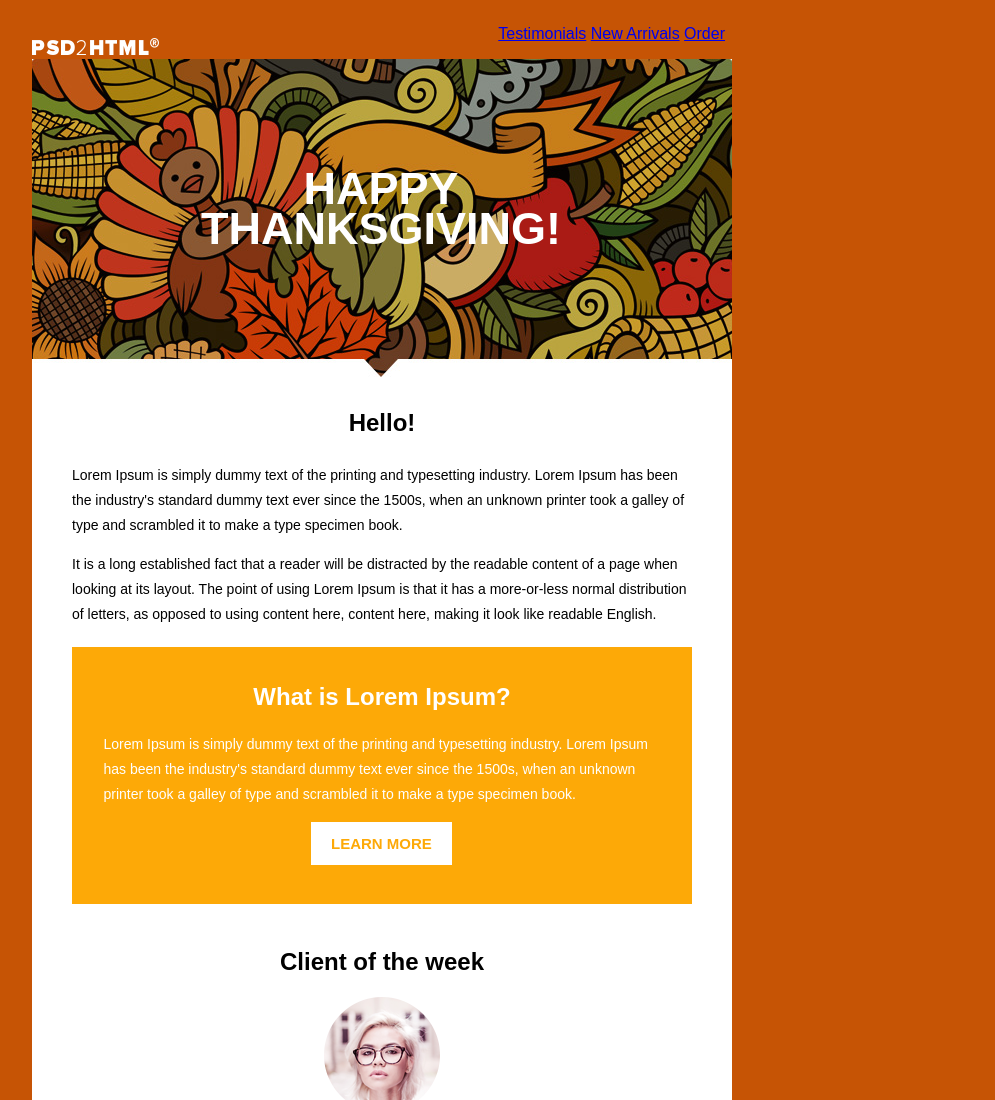
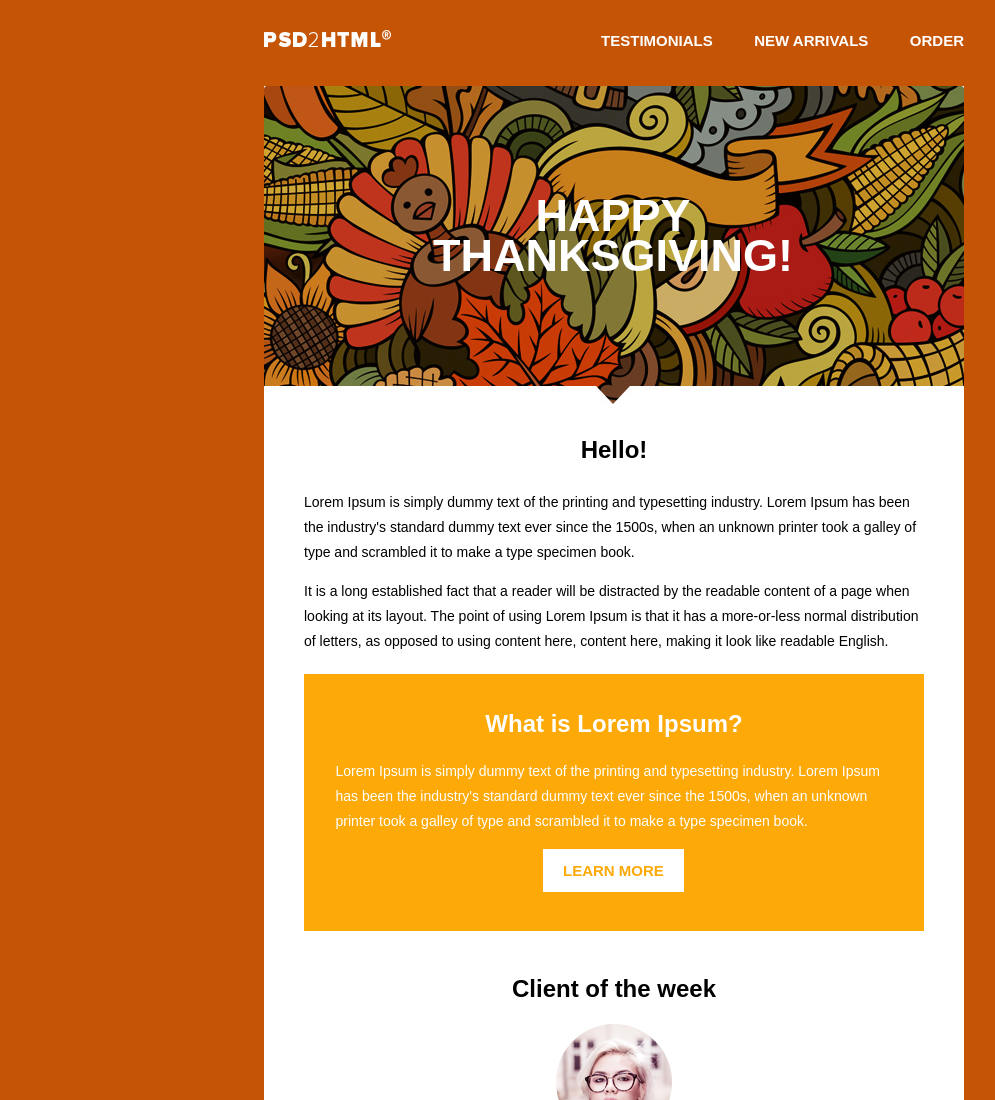
Before and after one commit to karachev/thanksgiving, a plain HTML site: page index.html in a window 1280 px wide. Shown: the top 1100 px of the page, without its empty margins (26-1021 px from the left). Drawn offline with Linux system fonts and the light colour scheme.

Commit message:
fix grid menu

```diff
--- a/css/style.css
+++ b/css/style.css
@@ -1,6 +1,6 @@
 body {
   width: 800px;
-/*  margin: 0 auto;*/
+  margin: 0 auto; /*------------------------------*/
   background: #c65405;
   font-family: "Arial";
 }
@@ -13,7 +13,7 @@ body {
 
 .main-navigation {
   float: right;
-  margin-right: 57px;
+  margin-right: 50px;
 }
 
 .container:after,
@@ -26,7 +26,10 @@ body {
 .main-navigation li {
   display: inline-block;
   vertical-align: middle;
-
+  font-size: 15px;
+  font-weight: bold;
+  text-transform: uppercase;
+  margin-left: 37px;
 }
 
 .index-logo {
@@ -42,7 +45,6 @@ h1 {
   text-align: center;
   text-transform: uppercase;
   color: #ffffff;
-
 }
 
 .hello {
@@ -82,7 +84,6 @@ h1 {
   font-size: 14px;
   font-weight: normal;
   line-height: 25px;
-
 }
 
 .news {
@@ -215,8 +216,6 @@ h1 {
   margin-bottom: 39px;
 }
 
-
-
 .learn-orange {
   background: #fda907;
 }
@@ -231,7 +230,6 @@ h1 {
   top: 80px;
   left: 184px;
   width: 430px;
-
 }
 
 .hello p {
@@ -276,12 +274,23 @@ h1 {
 }
 
 .client h3 {
-
   margin: 8px;
   margin-bottom: 2px;
   font-family: "Arial";
   font-size: 15px;
   line-height: 30px;
   font-weight: bold;
+}
 
+.main-navigation ul {
+  margin-top: 31px;
 }
+
+.main-navigation a {
+  text-decoration: none;
+  color: #ffffff;
+}
+
+.index-logo {
+    margin-top: 21px;
+}
```
